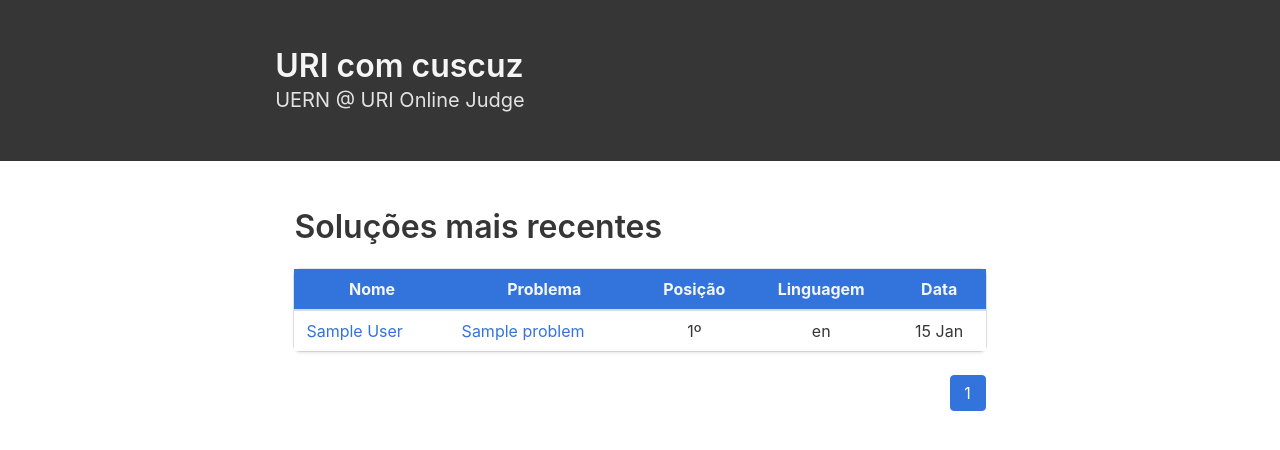
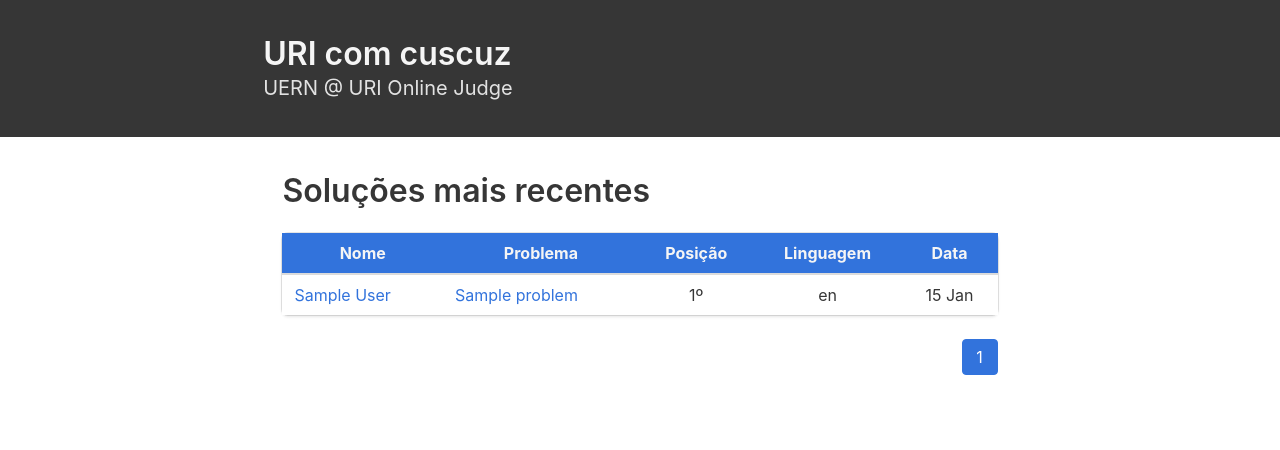
Before and after one commit to gacheiro/uri-com-cuscuz, a Flask app: page / in a window 1280 px wide. Shown: the top 450 px of the page. Run offline with Flask 2, Linux system fonts and the light colour scheme; tables that the repository leaves empty hold one stand-in row (values such as "Sample post"); some libraries are stand-ins or nearby versions.

Commit message:
Colunas com "is-paddingless"

```diff
--- a/uricomcuscuz/templates/layout.html
+++ b/uricomcuscuz/templates/layout.html
@@ -54,7 +54,7 @@
   <section class="hero is-dark">
     <div class="hero-body">
       <div class="columns is-centered">
-        <div class="column is-three-fifths">
+        <div class="column is-three-fifths is-paddingless">
           <h1 class="title">
             URI com cuscuz
           </h1>
@@ -69,7 +69,7 @@
   <section class="section is-small">
     <div class="container is-fluid">
       <div class="columns is-centered">
-        <div class="column is-three-fifths">
+        <div class="column is-three-fifths is-paddingless">
           <div>
             <p>
               <h3 class="title"> {{ table_desc }}
```
